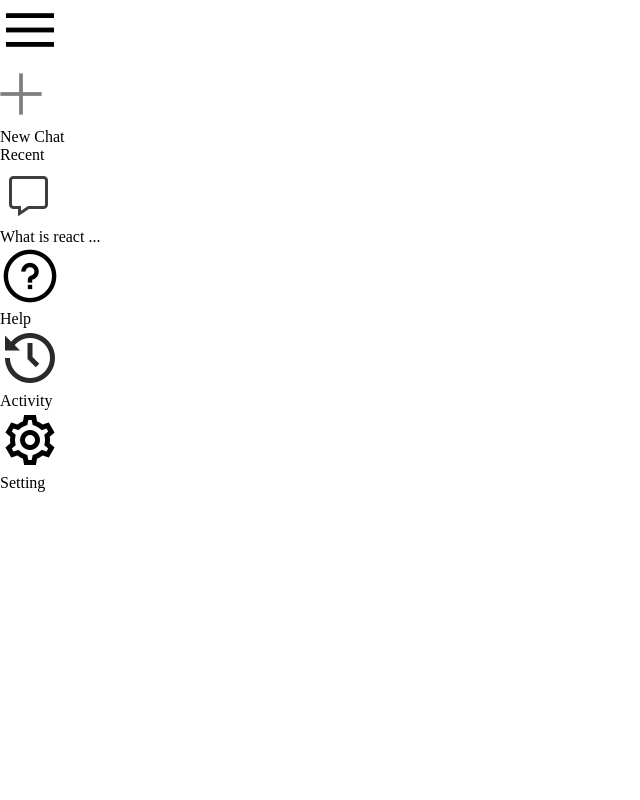
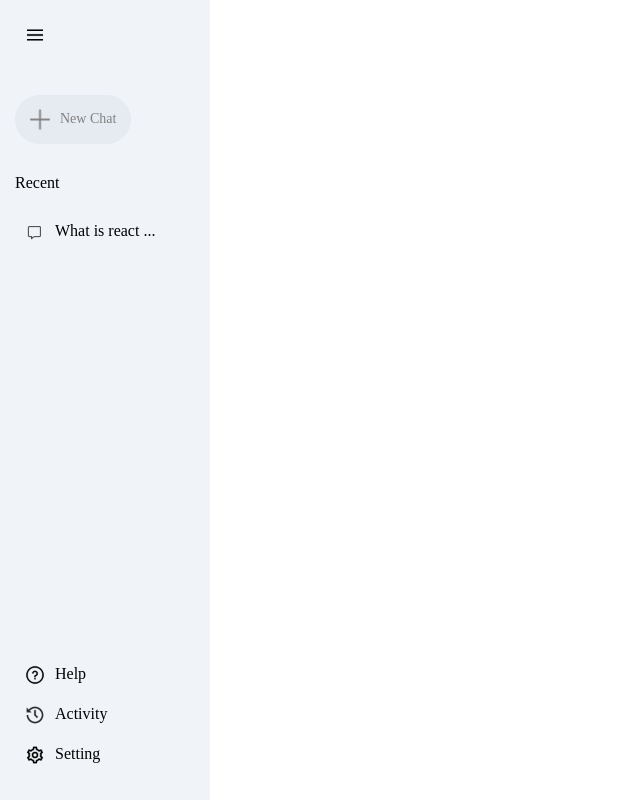
Before and after one commit to HrishabhRawat/Geminiclone, a React (Vite) app: page / in a window 1280 px wide. Shown: the whole page, without its empty margins (0-640 px from the left). Built offline with nearby package versions, Linux system fonts and the light colour scheme.

Commit message:
finished the styling of the side bar

```diff
--- a/src/Components/SideBar/SideBar.css
+++ b/src/Components/SideBar/SideBar.css
@@ -0,0 +1,61 @@
+.sidebar{
+    min-height: 100vh;
+    display: inline-flex;
+    flex-direction: column;
+    justify-content: space-between;
+    background-color: #f0f4f9;
+    padding: 25px 15px;
+}
+.sidebar img{
+    width: 20px;
+
+}
+.sidebar .menu{
+    display: block;
+    margin-left: 10px;
+    cursor: pointer;
+}
+.sidebar .new-chat{
+    margin-top: 50px;
+    display: inline-flex;
+    align-items: center;
+    gap: 10px;
+    padding: 10px 15px;
+    background-color: #e6eaf1;
+    border-radius: 50px;
+    font-size: 14px;
+    color: gray;
+    cursor: pointer;
+}
+.sidebar .recent{
+    display: flex;
+    flex-direction: column;
+
+}
+.sidebar .recent-title{
+    margin-top: 30px;
+    margin-bottom: 20px;
+
+}
+.sidebar .recent-entry{
+    display: flex;
+    align-items: start;
+    gap: 10px;
+    padding: 10px;
+    padding-right: 40px;
+    border-radius: 50px;
+    columns: #282828;
+    cursor: pointer;
+}
+.sidebar .recent-entry:hover{
+    background-color: #e2e6eb;
+
+}
+.sidebar .bottom{
+    display: flex;
+    flex-direction: column;
+}
+.sidebar .bottom-icon{
+    padding-right: 10px;
+    cursor: pointer;
+}
```
